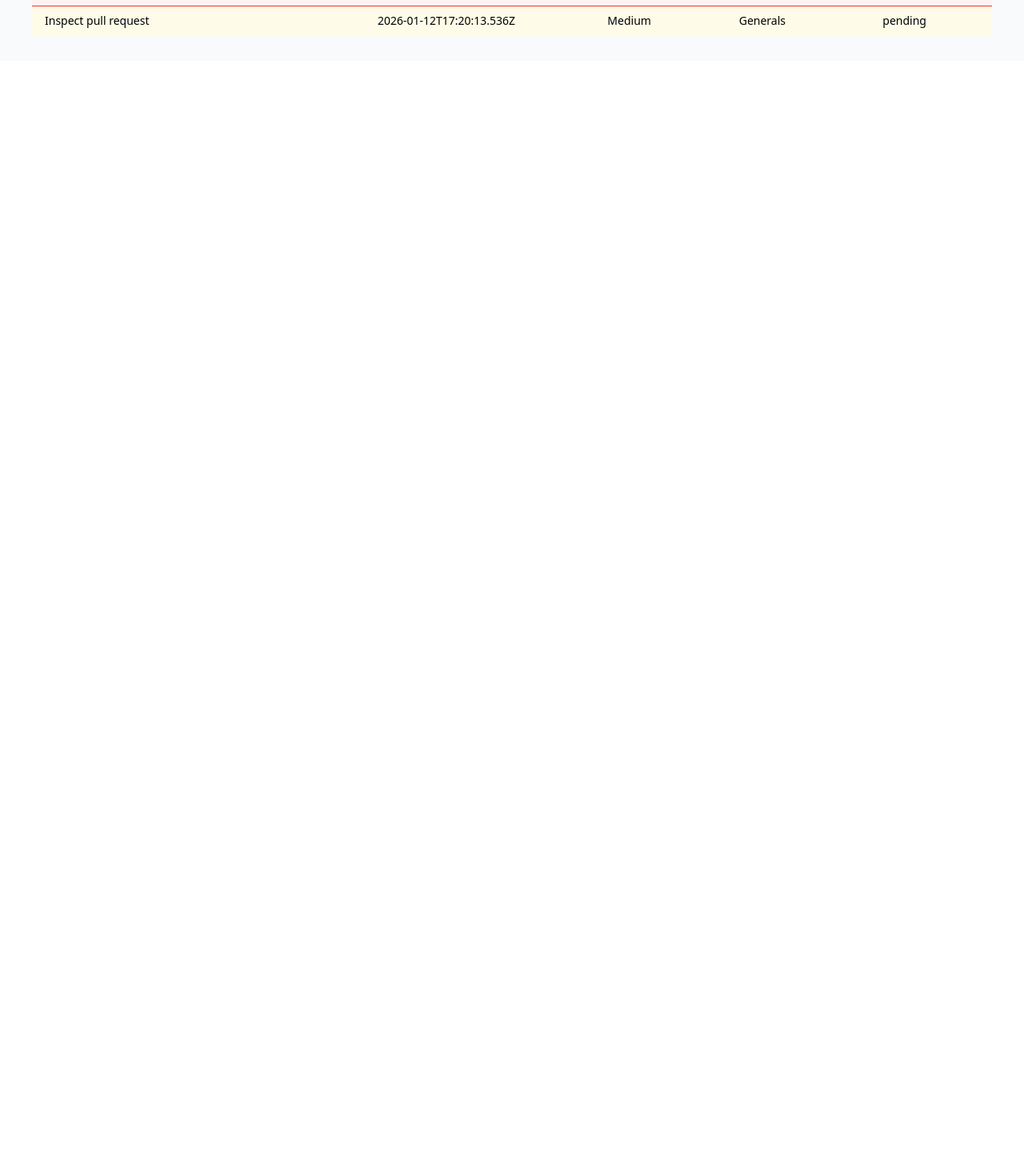
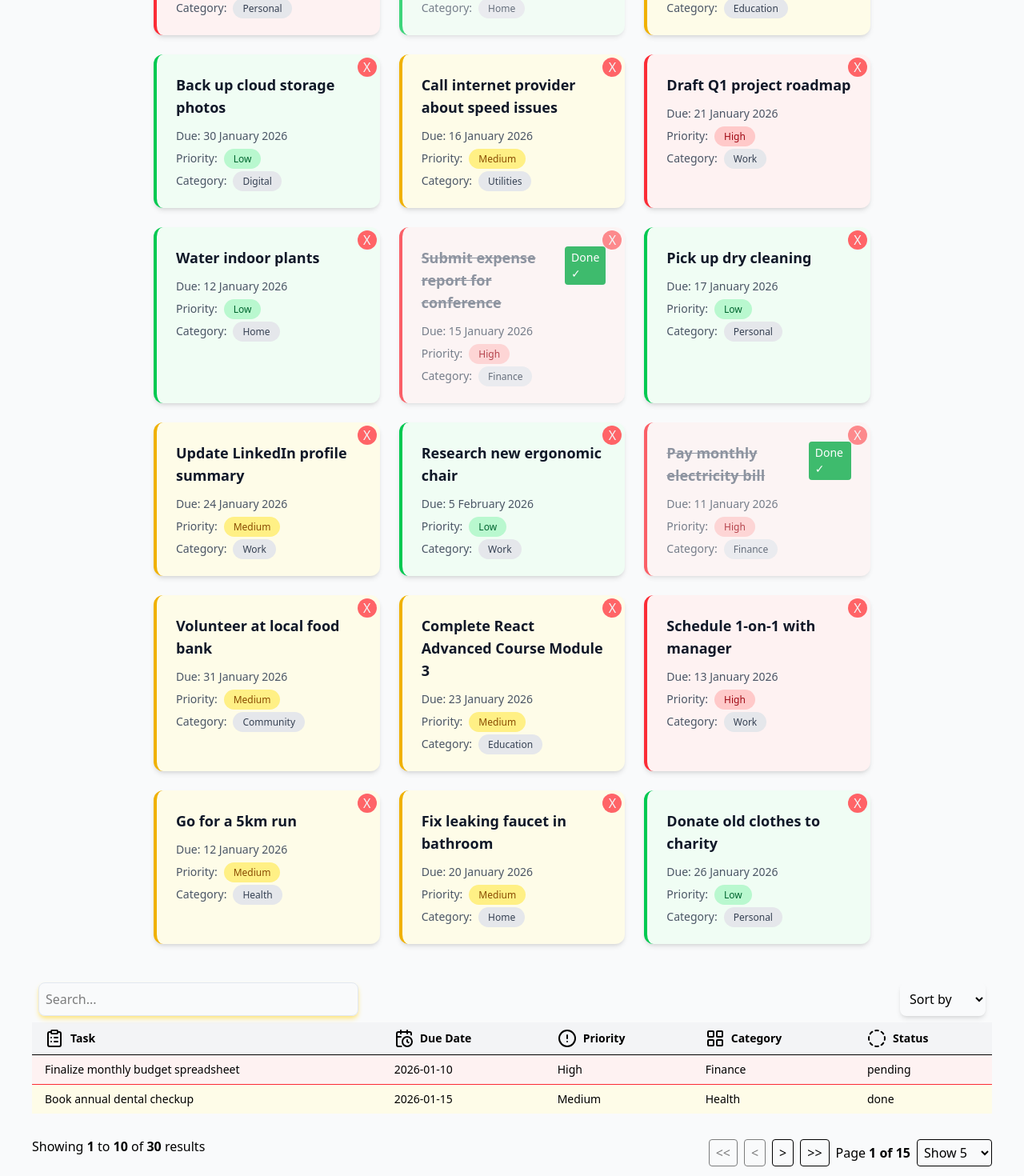
Before and after one commit to A-Karim2003/tanstack-query-experiments, a React (Vite) app: page / in a window 1280 px wide. Shown: the part 1280-2750 px from the top of the page at 80% size. Before the commit the page ends 1356 px from the top, so only its background shows below. Built offline with nearby package versions, Linux system fonts and the light colour scheme; data requests are answered from the project's data file.

Commit message:
feat: Add global filtering, pagination, and due_date normalisation
Includes search, pagination controls, formatted dates,
seeded data, and improved category sorting.

```diff
--- a/data/db.json
+++ b/data/db.json
@@ -57,11 +57,187 @@
       "completed": false
     },
     {
-      "id": "0572",
+      "id": "b6dd",
       "task": "Inspect pull request",
-      "due_date": "2026-01-12T17:20:13.536Z",
+      "due_date": "2026-01-12",
       "priority": "Medium",
       "category": "Generals",
+      "completed": false
+    },
+    {
+      "id": "8",
+      "task": "Schedule oil change for car",
+      "due_date": "2026-01-18",
+      "priority": "Medium",
+      "category": "Maintenance",
+      "completed": false
+    },
+    {
+      "id": "9",
+      "task": "Prepare presentation for Monday sync",
+      "due_date": "2026-01-19",
+      "priority": "High",
+      "category": "Work",
+      "completed": false
+    },
+    {
+      "id": "10",
+      "task": "Organize home office desk",
+      "due_date": "2026-01-22",
+      "priority": "Low",
+      "category": "Personal",
+      "completed": true
+    },
+    {
+      "id": "11",
+      "task": "Review insurance policy renewal",
+      "due_date": "2026-01-25",
+      "priority": "Medium",
+      "category": "Finance",
+      "completed": false
+    },
+    {
+      "id": "12",
+      "task": "Purchase birthday gift for Mom",
+      "due_date": "2026-01-28",
+      "priority": "High",
+      "category": "Personal",
+      "completed": false
+    },
+    {
+      "id": "13",
+      "task": "Clean out refrigerator",
+      "due_date": "2026-01-13",
+      "priority": "Low",
+      "category": "Home",
+      "completed": true
+    },
+    {
+      "id": "14",
+      "task": "Read two chapters of 'Clean Code'",
+      "due_date": "2026-01-14",
+      "priority": "Medium",
+      "category": "Education",
+      "completed": false
+    },
+    {
+      "id": "15",
+      "task": "Back up cloud storage photos",
+      "due_date": "2026-01-30",
+      "priority": "Low",
+      "category": "Digital",
+      "completed": false
+    },
+    {
+      "id": "16",
+      "task": "Call internet provider about speed issues",
+      "due_date": "2026-01-16",
+      "priority": "Medium",
+      "category": "Utilities",
+      "completed": false
+    },
+    {
+      "id": "17",
+      "task": "Draft Q1 project roadmap",
+      "due_date": "2026-01-21",
+      "priority": "High",
+      "category": "Work",
+      "completed": false
+    },
+    {
+      "id": "18",
+      "task": "Water indoor plants",
+      "due_date": "2026-01-12",
+      "priority": "Low",
+      "category": "Home",
+      "completed": false
+    },
+    {
+      "id": "19",
+      "task": "Submit expense report for conference",
+      "due_date": "2026-01-15",
+      "priority": "High",
+      "category": "Finance",
+      "completed": true
+    },
+    {
+      "id": "20",
+      "task": "Pick up dry cleaning",
+      "due_date": "2026-01-17",
+      "priority": "Low",
+      "category": "Personal",
+      "completed": false
+    },
+    {
+      "id": "21",
+      "task": "Update LinkedIn profile summary",
+      "due_date": "2026-01-24",
+      "priority": "Medium",
+      "category": "Work",
+      "completed": false
+    },
+    {
+      "id": "22",
+      "task": "Research new ergonomic chair",
+      "due_date": "2026-02-05",
+      "priority": "Low",
+      "category": "Work",
+      "completed": false
+    },
+    {
+      "id": "23",
+      "task": "Pay monthly electricity bill",
+      "due_date": "2026-01-11",
+      "priority": "High",
+      "category": "Finance",
+      "completed": true
+    },
+    {
+      "id": "24",
+      "task": "Volunteer at local food bank",
+      "due_date": "2026-01-31",
+      "priority": "Medium",
+      "category": "Community",
+      "completed": false
+    },
+    {
+      "id": "25",
+      "task": "Complete React Advanced Course Module 3",
+      "due_date": "2026-01-23",
+      "priority": "Medium",
+      "category": "Education",
+      "completed": false
+    },
+    {
+      "id": "26",
+      "task": "Schedule 1-on-1 with manager",
+      "due_date": "2026-01-13",
+      "priority": "High",
+      "category": "Work",
+      "completed": false
+    },
+    {
+      "id": "27",
+      "task": "Go for a 5km run",
+      "due_date": "2026-01-12",
+      "priority": "Medium",
+      "category": "Health",
+      "completed": false
+    },
+    {
+      "id": "28",
+      "task": "Fix leaking faucet in bathroom",
+      "due_date": "2026-01-20",
+      "priority": "Medium",
+      "category": "Home",
+      "completed": false
+    },
+    {
+      "id": "29",
+      "task": "Donate old clothes to charity",
+      "due_date": "2026-01-26",
+      "priority": "Low",
+      "category": "Personal",
       "completed": false
     }
   ]
--- a/src/TodoForm.jsx
+++ b/src/TodoForm.jsx
@@ -25,7 +25,7 @@ export default function TodoForm() {
 
     const newTodo = {
       task,
-      due_date: new Date().toISOString(),
+      due_date: new Date().toISOString().split("T")[0],
       priority: priority,
       category: "Generals",
       completed: false,
--- a/src/table/TableContainer.jsx
+++ b/src/table/TableContainer.jsx
@@ -3,6 +3,8 @@ import {
   createColumnHelper,
   flexRender,
   getCoreRowModel,
+  getFilteredRowModel,
+  getPaginationRowModel,
   getSortedRowModel,
   useReactTable,
 } from "@tanstack/react-table";
@@ -21,6 +23,11 @@ const columnHelper = createColumnHelper();
 
 export default function TableContainer() {
   const [sorting, setSorting] = useState([]);
+  const [globalFilter, setGlobalFilter] = useState("");
+  const [pagination, setPagination] = useState({
+    pageIndex: 0,
+    pageSize: 2,
+  });
 
   const {
     data: todos = [],
@@ -30,8 +37,6 @@ export default function TableContainer() {
     queryKey: ["todos"],
     queryFn: fetchTodo,
   });
-
-  console.log(sorting);
 
   //? Define columns
   /* columns array is used for defining the columns for the table. Each object in the array represents a column.
@@ -82,9 +87,8 @@ export default function TableContainer() {
       sortingFn: (rowA, rowB) => {
         const rowACategory = rowA.original.category;
         const rowBCategory = rowB.original.category;
-        console.log(rowACategory, rowBCategory);
 
-        return rowACategory - rowBCategory;
+        return rowACategory.localeCompare(rowBCategory);
       },
     }),
 
@@ -105,15 +109,27 @@ export default function TableContainer() {
     setSorting([{ id: value, desc: false }]);
   }
 
+  function handleFiltering(e) {
+    const value = e.target.value;
+    table.setGlobalFilter(value);
+  }
+
   //? Create table instant
   // eslint-disable-next-line react-hooks/incompatible-library
   const table = useReactTable({
     data: todos,
     columns,
+    state: { sorting, globalFilter, pagination }, // Describes how data is manipulated
+
     getCoreRowModel: getCoreRowModel(), // processes raw data into rows that the table can use.
     getSortedRowModel: getSortedRowModel(), // sorts rows based on `sorting` state
-    state: { sorting }, // stores which column to sort by
-    onSortingChange: setSorting, //
+    getFilteredRowModel: getFilteredRowModel(), // needed for client-side global filtering
+    getPaginationRowModel: getPaginationRowModel(),
+
+    globalFilterFn: "includesString",
+    onSortingChange: setSorting,
+    onGlobalFilterChange: setGlobalFilter,
+    onPaginationChange: setPagination,
   });
 
   if (isPending) return <div>Loading...</div>;
@@ -123,9 +139,14 @@ export default function TableContainer() {
     <div className="max-w-300 w-full m-auto mt-10">
       <div className="flex justify-between p-2">
         <div>
-          <input type="text" />
+          <input
+            type="text"
+            placeholder="Search..."
+            className="border border-slate-200 shadow-md shadow-amber-200 rounded-lg w-100 p-2"
+            value={globalFilter ?? ""}
+            onChange={handleFiltering}
+          />
         </div>
-
         <select
           className="shadow-md p-2 rounded-lg focus:outline-0"
           value={sorting[0]?.id || ""}
@@ -177,6 +198,73 @@ export default function TableContainer() {
           })}
         </tbody>
       </table>
+      <div className="flex items-center justify-between py-4">
+        <div className="">
+          <div>
+            Showing <b>{pagination.pageIndex + 1}</b> to <b>10</b> of{" "}
+            <b>{todos.length}</b> results
+          </div>
+        </div>
+        <div className="flex items-center gap-2 mt-4">
+          {/* First Page Button */}
+          <button
+            onClick={() => table.firstPage()}
+            disabled={!table.getCanPreviousPage()}
+            className="px-2 py-1 border rounded disabled:opacity-50"
+          >
+            {"<<"}
+          </button>
+
+          {/* Previous Page Button */}
+          <button
+            onClick={() => table.previousPage()}
+            disabled={!table.getCanPreviousPage()}
+            className="px-2 py-1 border rounded disabled:opacity-50"
+          >
+            {"<"}
+          </button>
+
+          {/* Next Page Button */}
+          <button
+            onClick={() => table.nextPage()}
+            disabled={!table.getCanNextPage()}
+            className="px-2 py-1 border rounded disabled:opacity-50"
+          >
+            {">"}
+          </button>
+
+          {/* Last Page Button */}
+          <button
+            onClick={() => table.lastPage()}
+            disabled={!table.getCanNextPage()}
+            className="px-2 py-1 border rounded disabled:opacity-50"
+          >
+            {">>"}
+          </button>
+
+          {/* Page Info */}
+          <span className="flex items-center gap-1">
+            <div>Page</div>
+            <strong>
+              {table.getState().pagination.pageIndex + 1} of{" "}
+              {table.getPageCount()}
+            </strong>
+          </span>
+
+          {/* Page Size Selector */}
+          <select
+            value={table.getState().pagination.pageSize}
+            onChange={(e) => table.setPageSize(Number(e.target.value))}
+            className="border p-1 rounded"
+          >
+            {[5, 10, 20].map((pageSize) => (
+              <option key={pageSize} value={pageSize}>
+                Show {pageSize}
+              </option>
+            ))}
+          </select>
+        </div>
+      </div>
     </div>
   );
 }
```
